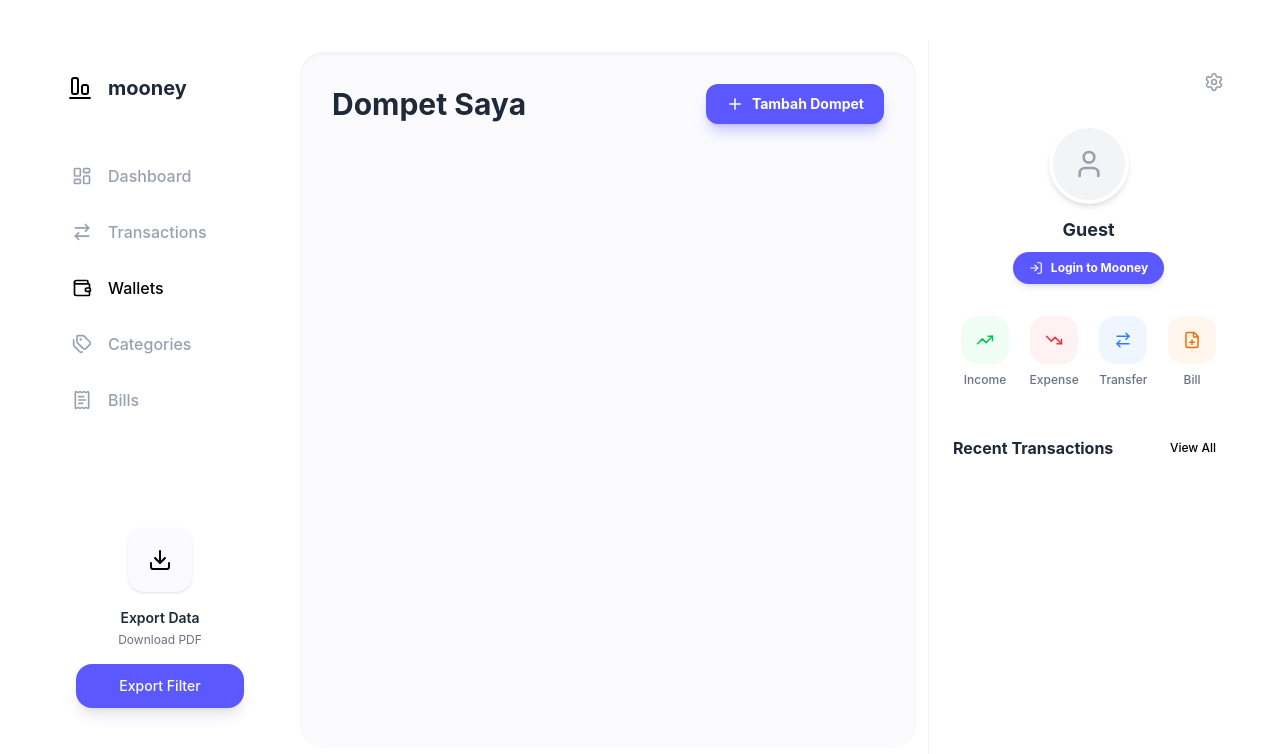
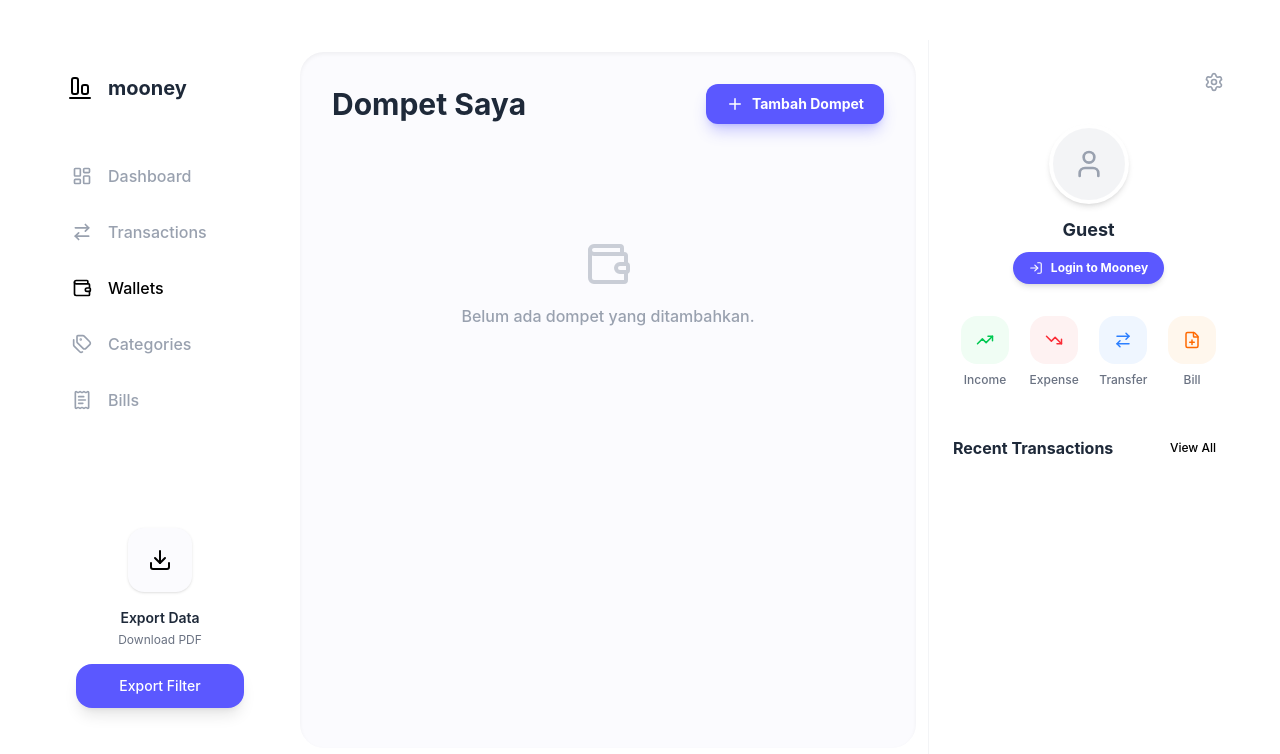
Before and after one commit to muhammaddimas452/finance-fe, a React (Vite) app: page /wallets in a window 1280 px wide. Shown: the top 754 px of the page. Built offline with nearby package versions, Linux system fonts and the light colour scheme.

Commit message:
Fix : Perbaikan halaman Wallet

```diff
--- a/src/pages/Wallets/index.jsx
+++ b/src/pages/Wallets/index.jsx
@@ -46,6 +46,12 @@ const Wallets = () => {
           <Plus size={18} /> Tambah Dompet
         </button>
       </header>
+      {wallets.length === 0 ? (
+        <div className="flex flex-col items-center justify-center h-64 text-gray-400">
+          <Wallet size={48} className="mb-4 opacity-50" />
+          <p className="font-medium">Belum ada dompet yang ditambahkan.</p>
+        </div>
+      ) : (
         <div className="grid grid-cols-1 md:grid-cols-2 lg:grid-cols-3 gap-6">
           {wallets.map((w) => (
             <div
@@ -89,7 +95,9 @@ const Wallets = () => {
                   <button
                     onClick={() => {
                       if (
-                      window.confirm(`Yakin ingin menghapus dompet ${w.name}?`)
+                        window.confirm(
+                          `Yakin ingin menghapus dompet ${w.name}?`,
+                        )
                       ) {
                         deleteWallet(w.id);
                       }
@@ -121,6 +129,7 @@ const Wallets = () => {
             </div>
           ))}
         </div>
+      )}
     </div>
   );
 };
```
Lines whose indentation alone changed are shown as unchanged.
